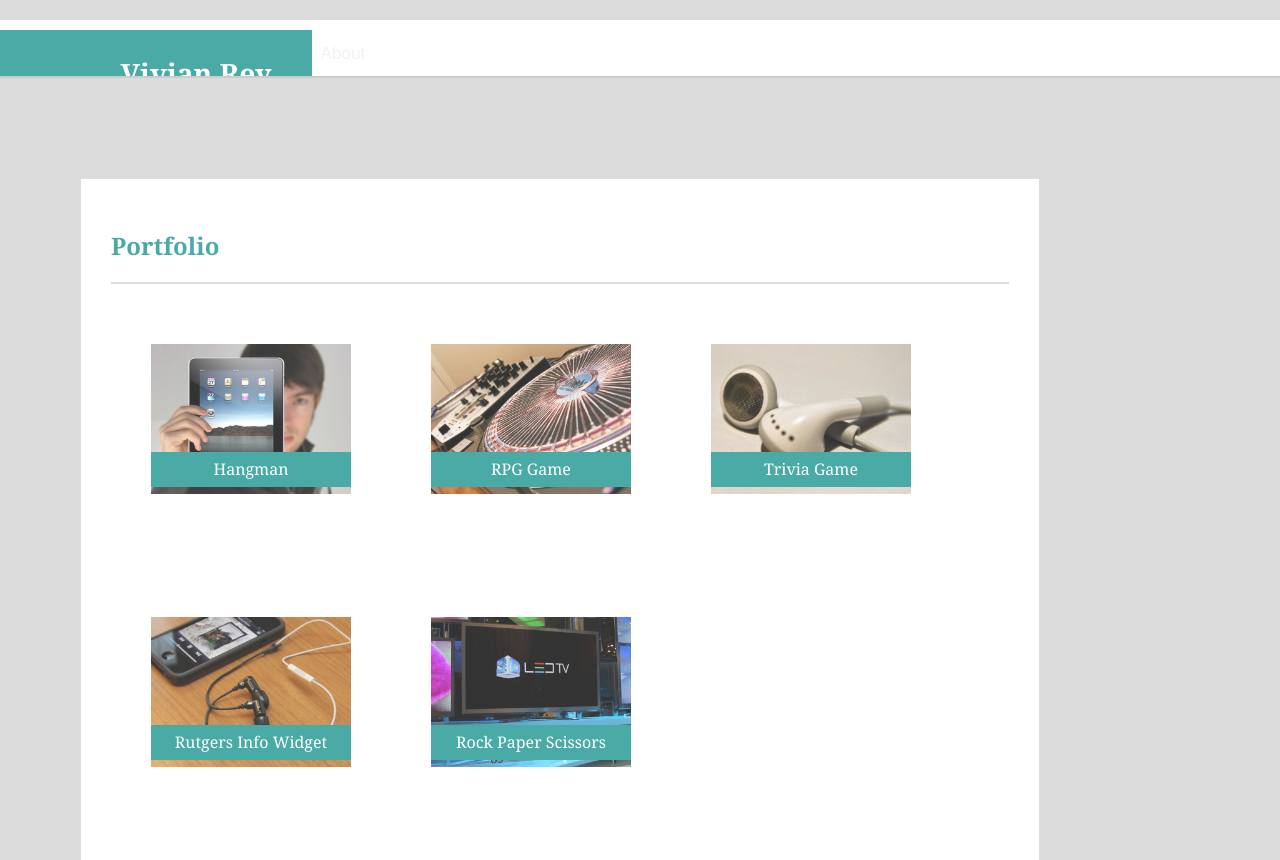
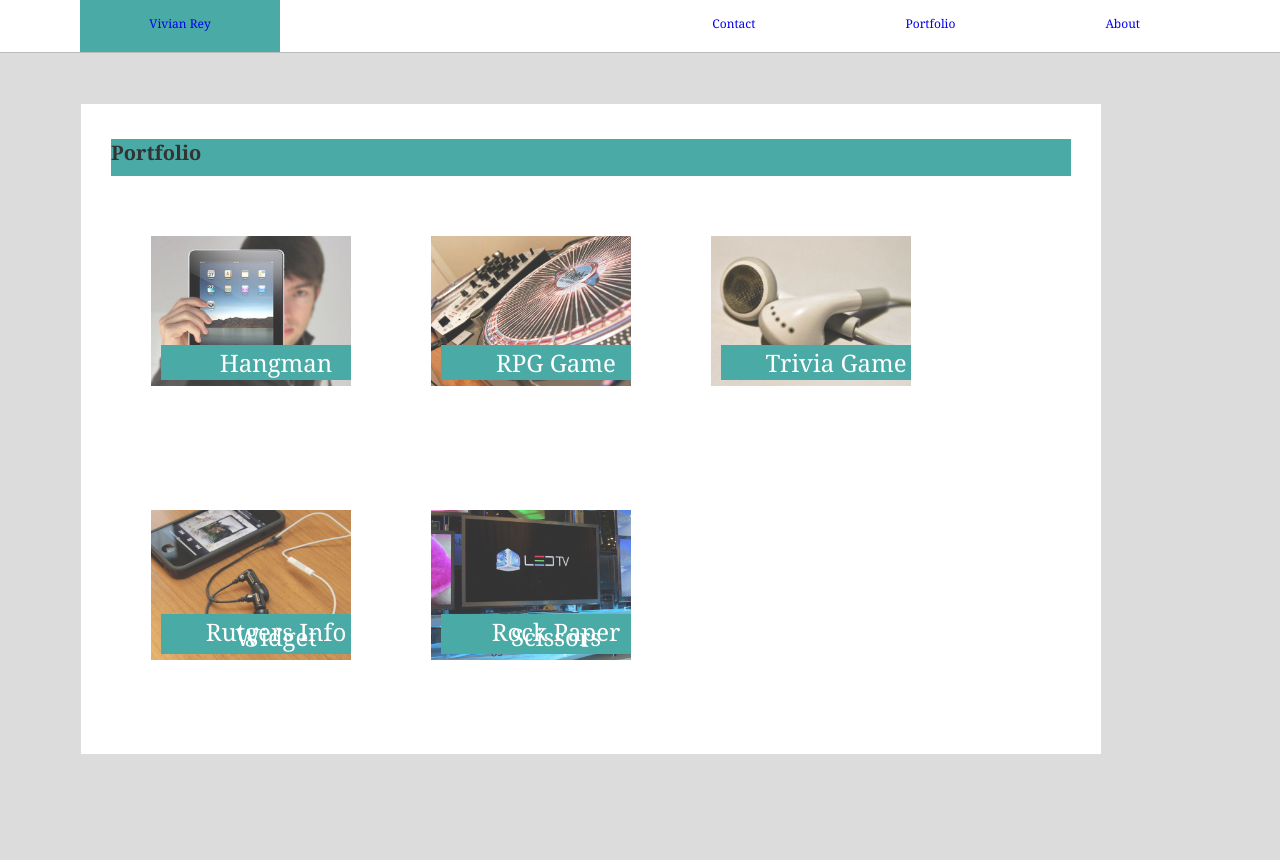
Before and after one commit to envizionlab2205/Responsive-Portfolio, a plain HTML site: page portfolio.html in a window 1280 px wide. Shown: the top 860 px of the page. Drawn offline with nearby package versions, Linux system fonts and the light colour scheme.

Commit message:
updated files

```diff
--- a/additional/css/style.css
+++ b/additional/css/style.css
@@ -1,9 +1,5 @@
-* {
-    box-sizing: border-box;
-}
-
 body {
-    font-family: Arial, Helvetica, sans-serif;
+    font-family: Georgia, 'Times New Roman', Times, serif;
     font-size: 14px;
     text-align: center;
     color: #333333;
@@ -12,39 +8,38 @@ body {
     background-color: #dcdcdc;
 }
 
-/* general */
-
 h1 {
     font-family: Georgia, 'Times New Roman', Times, serif;
-    font-size: 28px;
+    font-size: 18px;
     background-color: #4aaaa5;
-    color: #ffffff;
-    text-align: center;
-    padding-bottom: 20px;
-    padding-top: 10px;
-    width: 200px;
+    color: #fff;
+    text-align: left;
+    padding-bottom: 5px;
+    padding-top: 5px;
+    width: 100px;
     margin-left: 80px;
     margin-top: 0;
-    float: left;
 }
 
 h2 {
-    font-size: 24px;
-    color: #4aaaa5;
+    font-size: 20px;
+    background-color: #4aaaa5;
     font-family: Georgia, 'Times New Roman', Times, serif;
-    border-bottom: 2px solid #ddd;
-    margin-bottom: 15px;
+    margin-bottom: 5px;
     margin: 0;
-    margin-top: 20px;
-    padding-bottom: 20px;
+    margin-top: 5px;
+    padding-bottom: 10px;
     text-align: left;
 }
 
 h3 {
     font-family: Georgia, 'Times New Roman', Times, serif;
     color: #4aaaa5;
-    text-align: center;
-    font-size: 16px;
+    text-align: left;
+    font-size: 24px;
+    margin-left: 10px;
+    border-bottom: 2px solid #bbb;
+    padding-bottom: 20px;
 }
 
 p {
@@ -55,7 +50,7 @@ p {
 .container {
     max-width: 1024px;
     margin: 0;
-    padding-top: 100px;
+    padding-top: 30px;
     clear: both;
 }
 
@@ -68,7 +63,6 @@ p {
     margin-left: 80px;
     height: 400px;
     padding: 20px;
-    border: 1px solid #ccc;
 }
 
 #contact-info {
@@ -80,7 +74,7 @@ p {
 #bio-image {
     width: 200px;
     float: left;
-    padding: 20px;
+    padding: 10px;
     margin: 0;
     margin-left: 5px;
     margin-right: 5px;
@@ -95,23 +89,14 @@ p {
     max-width: 960px;
     padding: 30px;
     border: 1px solid #ddd;
-    background-color: #ffffff;
+    background-color: #fff;
     margin: 0;
     margin-left: 80px;
 }
 
 #main-container {
-    padding-top: 100px;
-    min-height: calc(100vh - 70px);
-}
-
-.mastheader {
-    border-bottom: 2px solid #ccc;
-    width: 100%;
-    z-index: 99;
-    margin-top: 20px;
-    overflow: hidden;
-    background-color: #ffffff;
+    padding-top: 50px;
+    min-height: calc(100vh - 50px);
 }
 
 .responsive {
@@ -119,50 +104,50 @@ p {
     height: auto;
 }
 
-/* Add a black background color to the top navigation */
-.topnav {
-    background-color: #ffffff;
-    margin-bottom: 10px;
-    width: 390px;
-    margin-top: 10px;
-    color: #777;
+nav {
+    padding-left: 80px;
+    border-bottom: 1px solid #bbb;
+    background-color: #fff;
+    text-align: left;
+    font-size: 16px;
 }
 
-#logo {
-    float: left;
-    text-decoration: none;
-    height: 58px;
-    font-weight: 700px;
+ul {
+    list-style-type: none;
+    overflow: hidden;
+    margin: 0;
+    padding: 0;
 }
 
-/* Style the links inside the navigation bar */
-.topnav a {
-    display: block;
-    color: #f2f2f2;
+li {
+    float: right;
     text-align: center;
-    padding: 14px 16px;
-    text-decoration: none;
-    font-size: 17px;
+    margin-right: 130px;
+    padding-top: 5px;
+    padding-bottom: 10px;
+    font-size: 12px;
 }
 
-/* Change the color of links on hover */
-.topnav a:hover {
-    background-color: #ddd;
+li:last-child {
+    border-left: none;
+}
+
+li a {
+    display: block;
+    padding: 10px;
+    text-decoration: none;
+}
+
+li a:hover {
     color: #d21034;
 }
 
-/* Add an active class to highlight the current page */
 .active {
     background-color: #4aaaa5;
     color: white;
+    width: 200px;
+    text-decoration: none;
 }
-
-/* Hide the link that should open and close the topnav on small screens */
-.topnav .icon {
-    display: none;
-}
-
-/* footer */
 
 footer {
     font-size: 10px;
@@ -280,8 +265,17 @@ input[type=submit] {
     height: auto;
 }
 
-.topnav.responsive a {
-    float: right;
-    display: block;
-    text-align: left;
+
+/* Small devices (portrait tablets and large phones, 600px and up) */
+@media only screen and (min-width: 600px) {
 }
+
+/* Medium devices (landscape tablets, 768px and up) */
+@media only screen and (min-width: 768px) {
+
+}
+
+/* Extra large devices (large laptops and desktops, 1200px and up) */
+@media only screen and (min-width: 1200px) {
+
+}
--- a/portfolio.html
+++ b/portfolio.html
@@ -8,43 +8,64 @@
 </head>
 
 <body>
-    <header class="mastheader" id="logo">
-        <div class="topnav" id="myTopnav">
-                <a href="#home" class="active" id="logo"><h1>Vivian Rey</h1></a>
-                <a href="#index.html">About</a>
-                <a href="#portfolio.html">Portfolio</a>
-                <a href="#contact.html">Contact</a>
+
+    <nav class="navbar navbar-default" id="navbarResponsive">
+        <div class="container-fluid">
+            <div class="navbar-header">
+                <ul class="nav navbar-nav">
+                    <li style="float:left" class="active"><a href="#home">Vivian Rey</a></li>
+                    <li><a href="#index.html">About</a></li>
+                    <li><a href="#portfolio.html">Portfolio</a></li>
+                    <li><a href="#contact.html">Contact</a></li>
+                </ul>
             </div>
-    </header>
+        </div>
+    </nav>
 
     <div id="main-container" class="container">
         <section class="main-section">
             <h2>Portfolio</h2>
 
+            <div class="row">
+                <div class="col-md-8">
                     <div class="work">
                         <img src="additional/images/technics-q-c-640-480-1.jpg" alt="Hangman" class="responsive">
 
                         <h3>Hangman</h3>
                     </div>
+
+                    <div class="row">
+                        <div class="col-md-2">
                             <div class="work">
                                 <img src="additional/images/technics-q-c-640-480-2.jpg" alt="RPG Game" class="responsive">
 
                                 <h3>RPG Game</h3>
                             </div>
+
+                            <div class="row">
+                                <div class="col-md-2">
                                     <div class="work">
                                         <img src="additional/images/technics-q-c-640-480-5.jpg" alt="Trivia Game" class="responsive">
 
                                         <h3>Trivia Game</h3>
                                     </div>
+
+                                    <div class="row">
+                                        <div class="col-md-6">
                                             <div class="work">
                                                 <img src="additional/images/technics-q-c-640-480-7.jpg" alt="Rutgers Info Widget" class="responsive">
 
                                                 <h3>Rutgers Info Widget</h3>
                                             </div>
+
+                                            <div class="row">
+                                                <div class="col-md-6">
                                                     <div class="work">
                                                         <img src="additional/images/technics-q-c-640-480-9.jpg" alt="Rock Paper Scissors" class="responsive">
 
                                                         <h3>Rock Paper Scissors</h3>
+                                                    </div>
+                                                </div>
                                             </div>
         </section>
     </div>
```
Also changed, not shown: contact.html (+15 -7 lines), index.html (+14 -8 lines). Lines whose indentation alone changed are shown as unchanged.
